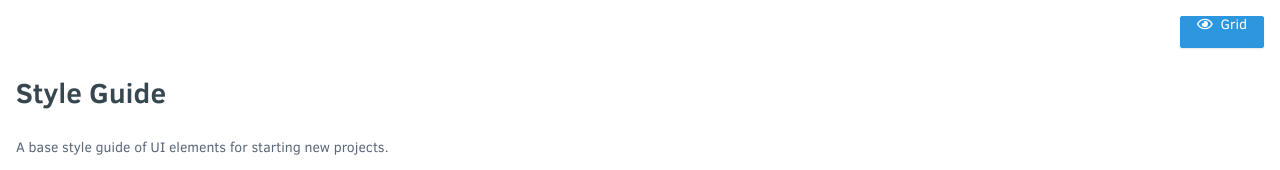
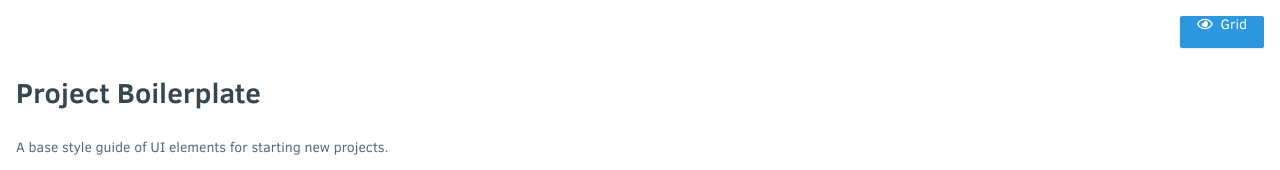
Before and after one commit to arthurra/style-guide, a website: page build/index.html in a window 1280 px wide. Shown: the top 170 px of the page. Drawn offline with Linux system fonts and the light colour scheme.

Commit message:
Wordsmithing

```diff
--- a/build/index.html
+++ b/build/index.html
@@ -12,7 +12,7 @@
 
 <body id="top">
   <header>
-    <h1> Style Guide </h1>
+    <h1> Project Boilerplate </h1>
     <p> A base style guide of UI elements for starting new projects. </p>
   </header>
   <aside>
```
